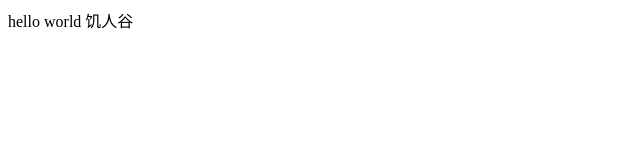
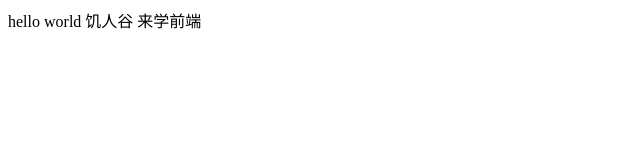
Before and after one commit to jirengu/vip14test, a plain HTML site: page index.html in a window 1280 px wide. Shown: the full height of the page, 0-640 px from the left. Drawn offline with Linux system fonts and the light colour scheme.

Commit message:
修改了文件

```diff
--- a/index.html
+++ b/index.html
@@ -9,5 +9,6 @@
 <body>
   hello world
   饥人谷
+   来学前端
 </body>
 </html>
```
